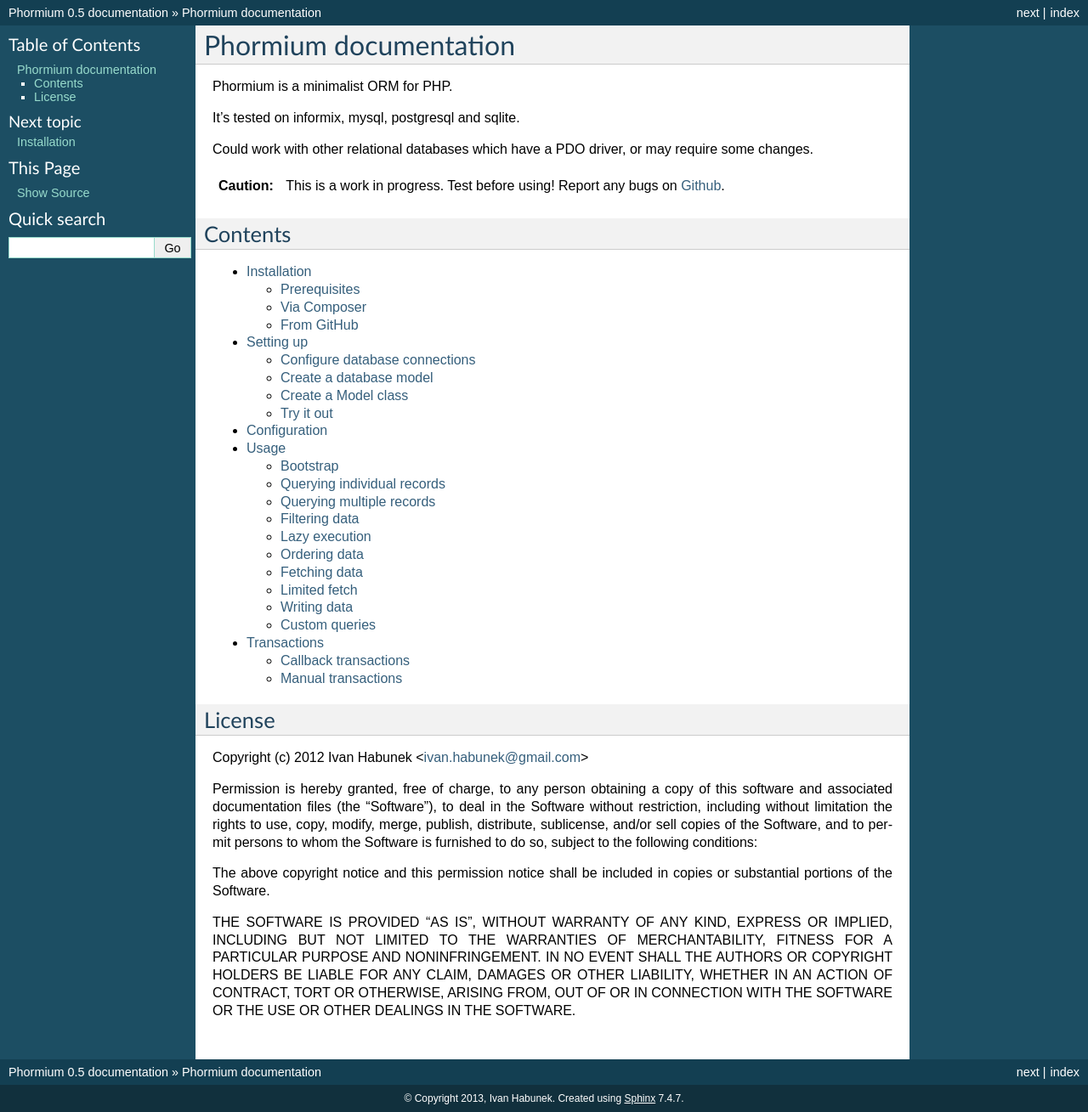
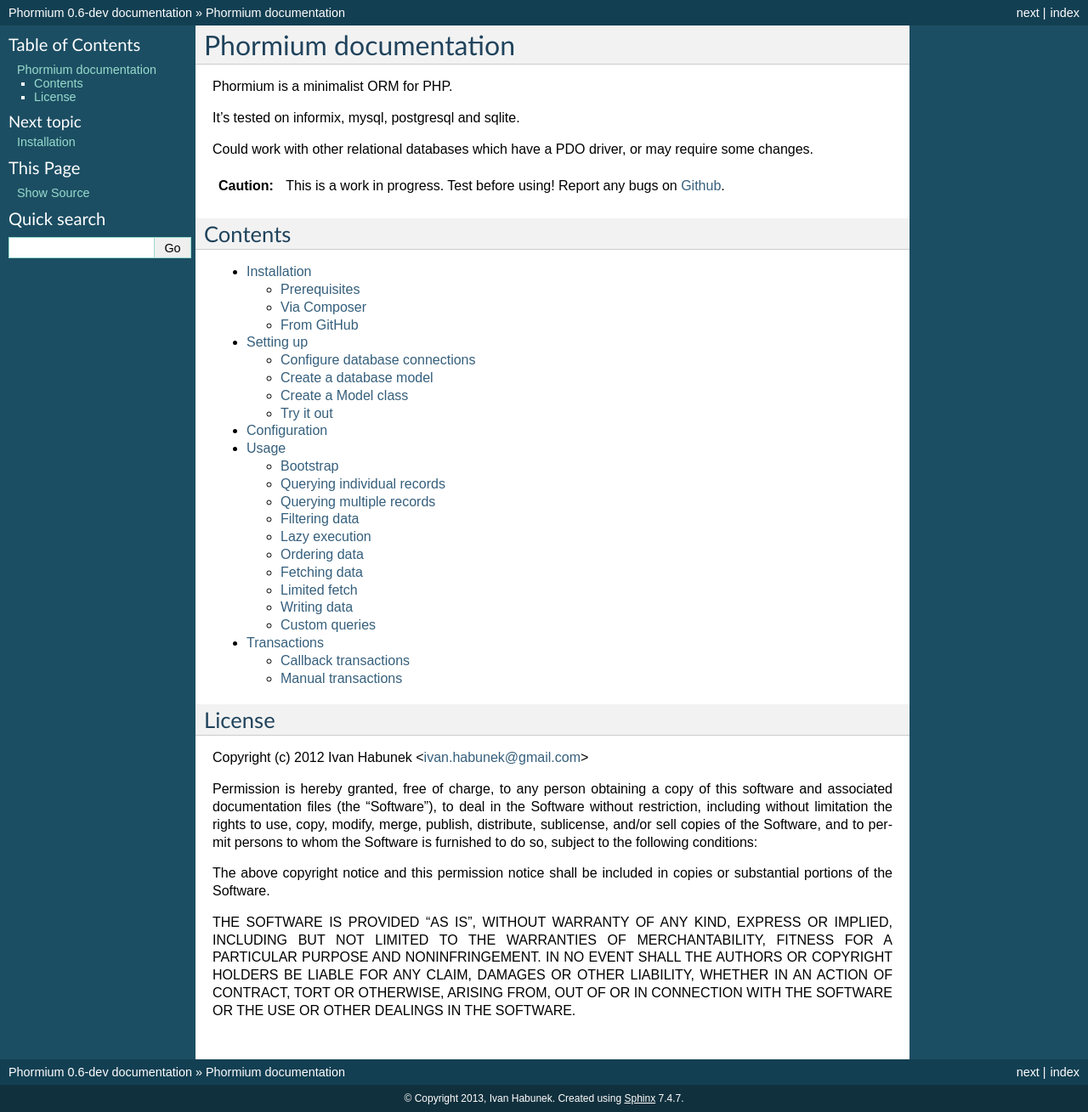
Before and after one commit to ihabunek/phormium, a Sphinx documentation site: the page built from docs/index.rst, in a window 1280 px wide. Shown: the whole page at 85% size. Built offline with Sphinx 7.4.7, drawn with Linux system fonts in a browser that asks for light colours.

Commit message:
Bumped version to 0.6-dev

```diff
--- a/docs/conf.py
+++ b/docs/conf.py
@@ -63,9 +63,9 @@
 # built documents.
 #
 # The short X.Y version.
-version = '0.5'
+version = '0.6'
 # The full version, including alpha/beta/rc tags.
-release = '0.5'
+release = '0.6-dev'
 
 # The language for content autogenerated by Sphinx. Refer to documentation
 # for a list of supported languages.
```
Also changed, not shown: CHANGELOG.md (+4 -0 lines).
